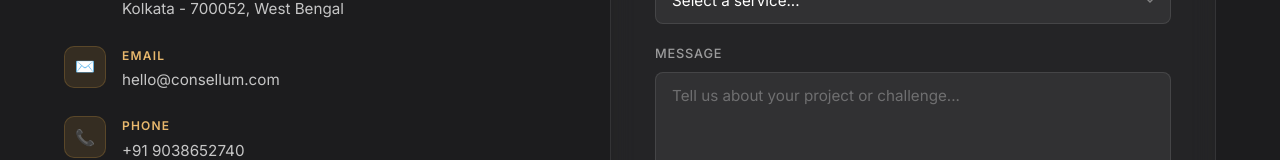
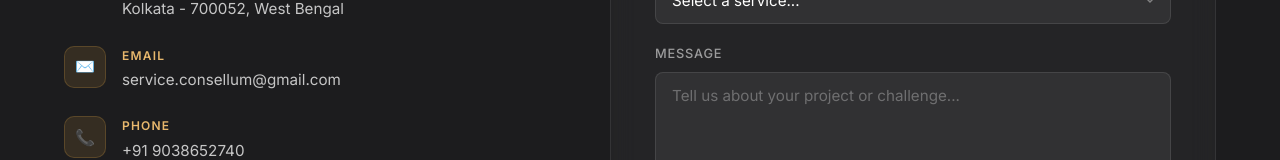
Before and after one commit to sayandip18/consellum, a React (Vite) app: page / in a window 1280 px wide. Shown: the part 4431-4591 px from the top of the page. Built offline with nearby package versions, Linux system fonts and the light colour scheme.

Commit message:
update mail

```diff
--- a/src/components/Contact.tsx
+++ b/src/components/Contact.tsx
@@ -64,7 +64,7 @@ const Contact = () => {
               <div>
                 <span className="contact__detail-label">Email</span>
                 <span className="contact__detail-value">
-                  hello@consellum.com
+                  service.consellum@gmail.com
                 </span>
               </div>
             </div>
```
